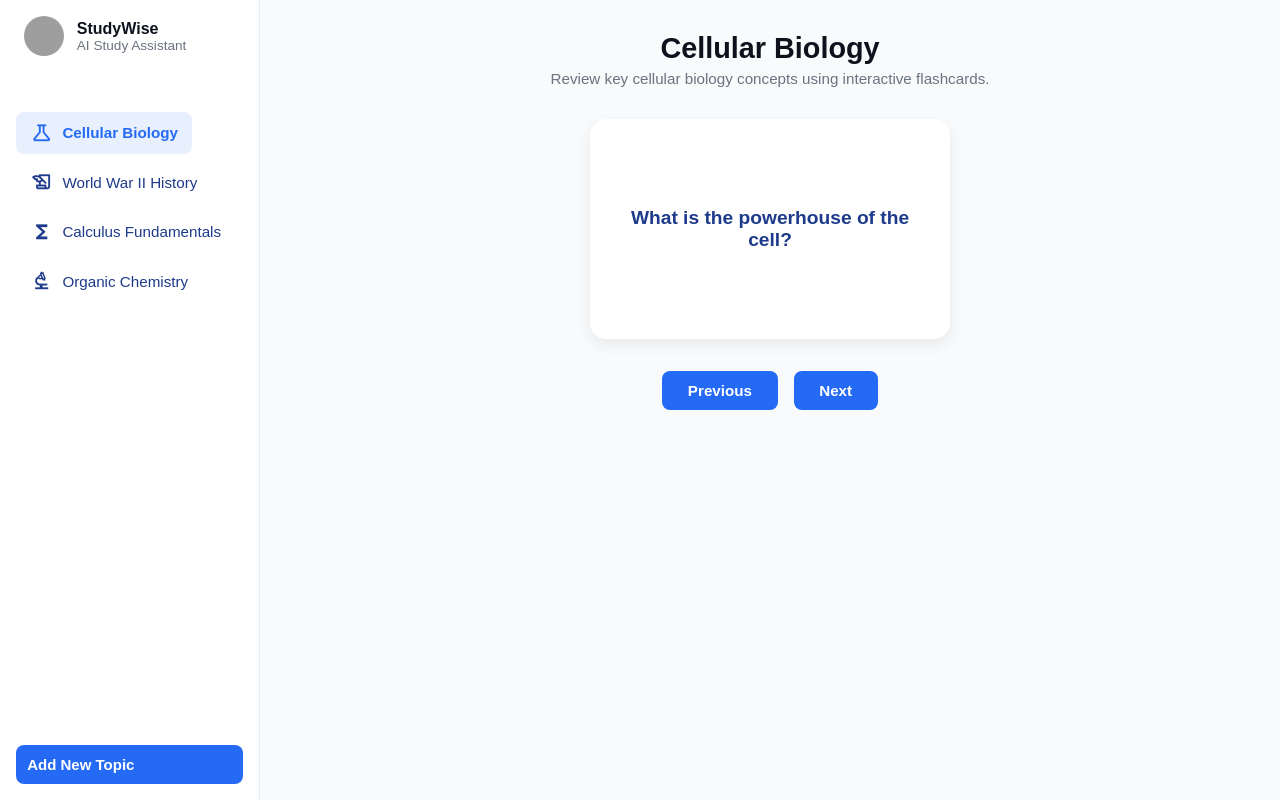
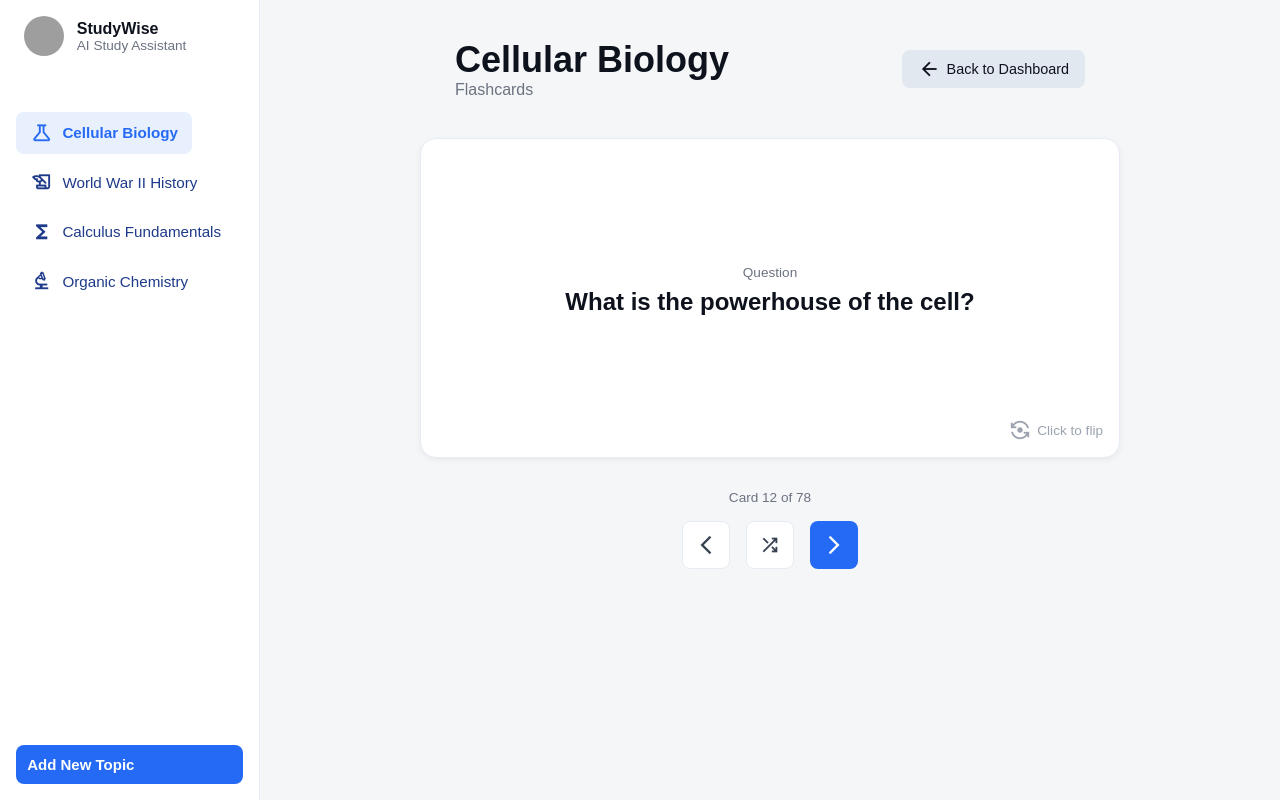
Before and after one commit to YashRajput74/sahajMarg, a React (Vite) app: page /topic1/flashcard in a window 1280 px wide. Built offline with nearby package versions, Linux system fonts and the light colour scheme; grey boxes are pictures that could not be loaded.

Commit message:
optimized a little bit

```diff
--- a/src/components/SummaryOutput.jsx
+++ b/src/components/SummaryOutput.jsx
@@ -30,7 +30,7 @@ const SummaryOutput = ({ summary }) => {
     return (
         <div className="summary-output">
             <div className="output-header">
-                <h2>Your Summary</h2>
+                <h2>Your Uploaded Text/PDF</h2>
                 <div className="output-actions">
                     <button title="Copy" onClick={handleCopy}>
                         <span className="material-symbols-outlined">content_copy</span>
@@ -48,7 +48,7 @@ const SummaryOutput = ({ summary }) => {
                 {summary ? (
                     <p>{summary}</p>
                 ) : (
-                    <p>Your AI-generated summary will appear here once generated.</p>
+                    <p>Your uploaded text will appear here.</p>
                 )}
             </div>
         </div>
--- a/src/pages/FlashCardsPage.jsx
+++ b/src/pages/FlashCardsPage.jsx
@@ -1,37 +1,75 @@
+import StudywiseSidebar from "../components/StudywiseSidebar";
 import "./FlashcardPage.css";
-import StudywiseSidebar from "../components/StudywiseSidebar";
 
-const FlashcardPage = () => {
+const FlashcardsHeader = () => {
     return (
-        <div className="flashcard-page">
+        <header className="flashcards-header">
+            <div className="header-left">
+                <h1>Cellular Biology</h1>
+                <p>Flashcards</p>
+            </div>
+            <a href="#" className="back-button">
+                <span className="material-symbols-outlined">arrow_back</span>
+                Back to Dashboard
+            </a>
+        </header>
+    );
+};
+
+const Flashcard = () => {
+    return (
+        <div className="flashcard-container">
+            <div className="flashcard">
+                <div className="flashcard-front">
+                    <p className="card-label">Question</p>
+                    <h2>What is the powerhouse of the cell?</h2>
+                    <div className="flip-hint">
+                        <span className="material-symbols-outlined">flip_camera_android</span>
+                        <span>Click to flip</span>
+                    </div>
+                </div>
+                <div className="flashcard-back">
+                    <p className="card-label answer">Answer</p>
+                    <h2>The Mitochondrion</h2>
+                    <p className="answer-detail">
+                        It generates most of the cell's supply of adenosine triphosphate (ATP),
+                        used as a source of chemical energy.
+                    </p>
+                </div>
+            </div>
+        </div>
+    );
+};
+
+const FlashcardsPage = () => {
+    return (
+        <div className="flashcards-page">
             <StudywiseSidebar />
 
-            <main className="flashcard-content">
-                <div className="flashcard-header">
-                    <h2>Cellular Biology</h2>
-                    <p>Review key cellular biology concepts using interactive flashcards.</p>
-                </div>
-
-                <div className="flashcard-container">
-                    <div className="flashcard">
-                        <div className="flashcard-inner">
-                            <div className="flashcard-front">
-                                <h3>What is the powerhouse of the cell?</h3>
-                            </div>
-                            <div className="flashcard-back">
-                                <p>The mitochondrion is known as the powerhouse of the cell.</p>
+            <main className="flashcards-main">
+                <div className="flashcards-content">
+                    <FlashcardsHeader />
+                    <div className="flashcards-body">
+                        <Flashcard />
+                        <div className="card-progress">
+                            <p>Card 12 of 78</p>
+                            <div className="controls">
+                                <button className="control-btn">
+                                    <span className="material-symbols-outlined">arrow_back_ios_new</span>
+                                </button>
+                                <button className="control-btn">
+                                    <span className="material-symbols-outlined">shuffle</span>
+                                </button>
+                                <button className="control-btn primary">
+                                    <span className="material-symbols-outlined">arrow_forward_ios</span>
+                                </button>
                             </div>
                         </div>
                     </div>
-                </div>
-
-                <div className="flashcard-controls">
-                    <button className="btn">Previous</button>
-                    <button className="btn">Next</button>
                 </div>
             </main>
         </div>
     );
 };
 
-export default FlashcardPage;
+export default FlashcardsPage;
--- a/src/pages/FlashcardPage.css
+++ b/src/pages/FlashcardPage.css
@@ -1,57 +1,85 @@
-.flashcard-page {
+/* ===== Layout ===== */
+.flashcards-page {
     display: flex;
-    background: #f9fafb;
-    min-height: 100vh;
+    height: 100vh;
+    background: #f5f6f8;
+    font-family: "Lexend", sans-serif;
+    color: #0d121c;
 }
 
-/* Main content */
-.flashcard-content {
+.flashcards-main {
     flex: 1;
     padding: 2rem;
+    overflow-y: auto;
+}
+
+.flashcards-content {
+    max-width: 700px;
+    margin: 0 auto;
+    height: 100%;
     display: flex;
     flex-direction: column;
-    align-items: center;
 }
 
-/* Header */
-.flashcard-header {
-    text-align: center;
+/* ===== Header ===== */
+.flashcards-header {
+    display: flex;
+    justify-content: space-between;
+    align-items: center;
+    flex-wrap: wrap;
+    gap: 1rem;
     margin-bottom: 2rem;
 }
 
-.flashcard-header h2 {
-    color: #0d121c;
-    font-size: 1.8rem;
-    font-weight: 700;
+.flashcards-header .header-left{
+    display: block;
 }
 
-.flashcard-header p {
-    color: #6b7280;
-    font-size: 0.95rem;
-    margin-top: 0.3rem;
+.flashcards-header h1 {
+    font-size: 2.25rem;
+    font-weight: 900;
 }
 
-/* Flashcard */
+.flashcards-header p {
+    color: #6b7280;
+    font-size: 1rem;
+}
+
+.back-button {
+    display: flex;
+    align-items: center;
+    gap: 0.4rem;
+    background: #e2e8f0;
+    color: #0d121c;
+    text-decoration: none;
+    padding: 0.5rem 1rem;
+    border-radius: 0.5rem;
+    font-size: 0.9rem;
+    transition: background 0.25s;
+}
+
+.back-button:hover {
+    background: #cbd5e1;
+}
+
+/* ===== Flashcard ===== */
 .flashcard-container {
+    position: relative;
+    width: 100%;
+    height: 320px;
     perspective: 1000px;
-    margin-bottom: 2rem;
+    cursor: pointer;
 }
 
 .flashcard {
-    width: 360px;
-    height: 220px;
-    cursor: pointer;
+    width: 100%;
+    height: 100%;
+    position: relative;
+    transform-style: preserve-3d;
+    transition: transform 0.7s;
 }
 
-.flashcard-inner {
-    position: relative;
-    width: 100%;
-    height: 100%;
-    transition: transform 0.8s;
-    transform-style: preserve-3d;
-}
-
-.flashcard:hover .flashcard-inner {
+.flashcard-container:hover .flashcard {
     transform: rotateY(180deg);
 }
 
@@ -60,48 +88,99 @@
     position: absolute;
     width: 100%;
     height: 100%;
+    border: 1px solid #e7ebf4;
     border-radius: 1rem;
     background: #ffffff;
-    box-shadow: 0 6px 15px rgba(0, 0, 0, 0.07);
+    box-shadow: 0 2px 6px rgba(0, 0, 0, 0.06);
     backface-visibility: hidden;
     display: flex;
+    flex-direction: column;
     justify-content: center;
     align-items: center;
-    padding: 1.5rem;
+    padding: 2rem;
     text-align: center;
-}
-
-.flashcard-front h3 {
-    color: #1e3a8a;
-    font-size: 1.2rem;
 }
 
 .flashcard-back {
     transform: rotateY(180deg);
-    background: #256af4;
-    color: white;
-    font-size: 1rem;
+}
+
+.card-label {
+    font-size: 0.85rem;
+    color: #6b7280;
+    margin-bottom: 0.5rem;
+}
+
+.card-label.answer {
+    color: #256af4;
     font-weight: 500;
 }
 
-/* Buttons */
-.flashcard-controls {
+.flashcard h2 {
+    font-size: 1.5rem;
+    font-weight: 700;
+    margin-bottom: 1rem;
+}
+
+.answer-detail {
+    color: #374151;
+    font-size: 1rem;
+    margin-top: 1rem;
+}
+
+.flip-hint {
+    position: absolute;
+    bottom: 1rem;
+    right: 1rem;
     display: flex;
+    align-items: center;
+    gap: 0.4rem;
+    color: #9ca3af;
+    font-size: 0.85rem;
+}
+
+/* ===== Progress & Controls ===== */
+.card-progress {
+    margin-top: 2rem;
+    text-align: center;
+}
+
+.card-progress p {
+    color: #6b7280;
+    font-size: 0.85rem;
+    margin-bottom: 1rem;
+}
+
+.controls {
+    display: flex;
+    justify-content: center;
     gap: 1rem;
 }
 
-.btn {
+.control-btn {
+    width: 48px;
+    height: 48px;
+    border: 1px solid #e7ebf4;
+    border-radius: 0.5rem;
+    background: #ffffff;
+    color: #374151;
+    cursor: pointer;
+    display: flex;
+    align-items: center;
+    justify-content: center;
+    transition: background 0.25s;
+}
+
+.control-btn:hover {
+    background: #f3f4f6;
+}
+
+.control-btn.primary {
     background: #256af4;
     color: white;
     border: none;
-    padding: 0.7rem 1.6rem;
-    border-radius: 0.5rem;
-    font-size: 0.95rem;
-    font-weight: 600;
-    cursor: pointer;
-    transition: background 0.25s;
 }
 
-.btn:hover {
+.control-btn.primary:hover {
     background: #1e56d9;
 }
```
